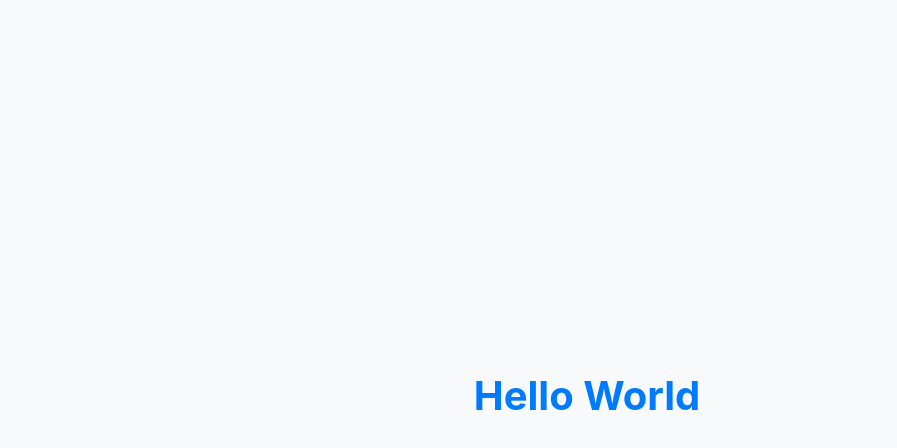
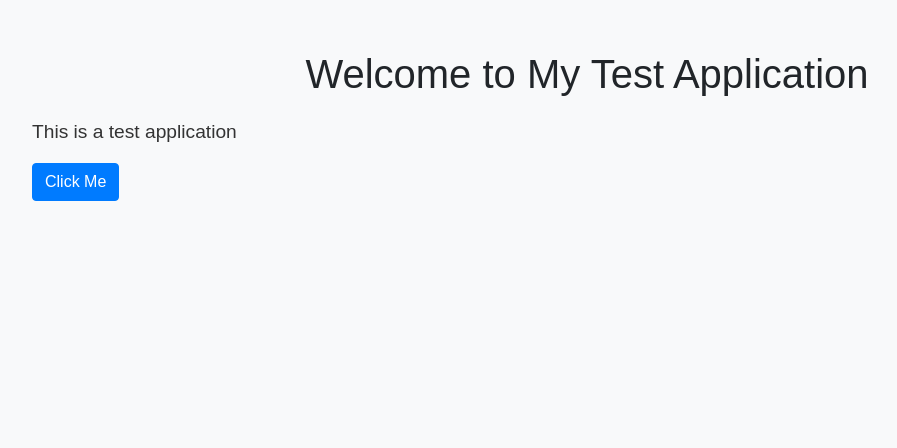
Before and after one commit to 23f2004004/test-app-001, a plain HTML site: page index.html in a window 1280 px wide. Shown: the whole page, without its empty margins (53-950 px from the left). Drawn offline with nearby package versions, Linux system fonts and the light colour scheme.

Commit message:
Update application code for round 2

```diff
--- a/index.html
+++ b/index.html
@@ -3,49 +3,49 @@
 <head>
     <meta charset="UTF-8">
     <meta name="viewport" content="width=device-width, initial-scale=1.0">
-    <title>Hello World App</title>
-    <!-- Bootstrap CDN for styling -->
+    <title>Single Page Application</title>
     <link rel="stylesheet" href="https://stackpath.bootstrapcdn.com/bootstrap/4.5.2/css/bootstrap.min.css">
     <style>
         body {
-            display: flex;
-            justify-content: center;
-            align-items: center;
-            height: 100vh;
             background-color: #f8f9fa;
+            font-family: Arial, sans-serif;
         }
-        h1#greeting {
-            color: #007bff;
-            font-weight: bold;
-            text-align: center;
+        .container {
+            margin-top: 50px;
+        }
+        #description {
+            margin-top: 20px;
+            font-size: 1.2em;
+            color: #333;
         }
     </style>
 </head>
 <body>
-
-    <h1 id="greeting"></h1>
+    <div class="container">
+        <h1 class="text-center">Welcome to My Test Application</h1>
+        <p id="description">This is a test application</p>
+        <button id="actionButton" class="btn btn-primary">Click Me</button>
+        <div id="message" class="mt-3"></div>
+    </div>
 
     <script>
-        // Function to display the greeting message
-        const displayGreeting = () => {
-            const greetingElement = document.getElementById('greeting');
-            try {
-                // Set the inner text of the greeting element
-                greetingElement.innerText = 'Hello World';
-            } catch (error) {
-                // Handle any potential errors
-                console.error('Error setting greeting:', error);
-                greetingElement.innerText = 'An error occurred while displaying the greeting.';
-            }
-        };
+        // Wait for the DOM to fully load
+        document.addEventListener("DOMContentLoaded", () => {
+            const button = document.getElementById("actionButton");
+            const messageDiv = document.getElementById("message");
 
-        // Call the displayGreeting function to initialize the greeting
-        displayGreeting();
+            // Add event listener to button
+            button.addEventListener("click", () => {
+                try {
+                    // Display a message when the button is clicked
+                    messageDiv.innerHTML = "<div class='alert alert-success'>Button clicked successfully!</div>";
+                } catch (error) {
+                    // Handle any errors
+                    console.error("An error occurred:", error);
+                    messageDiv.innerHTML = "<div class='alert alert-danger'>An error occurred. Please try again.</div>";
+                }
+            });
+        });
     </script>
-
-    <!-- Bootstrap JS and dependencies -->
-    <script src="https://code.jquery.com/jquery-3.5.1.slim.min.js"></script>
-    <script src="https://cdn.jsdelivr.net/npm/@popperjs/core@2.10.2/dist/umd/popper.min.js"></script>
-    <script src="https://stackpath.bootstrapcdn.com/bootstrap/4.5.2/js/bootstrap.min.js"></script>
 </body>
 </html>
```
